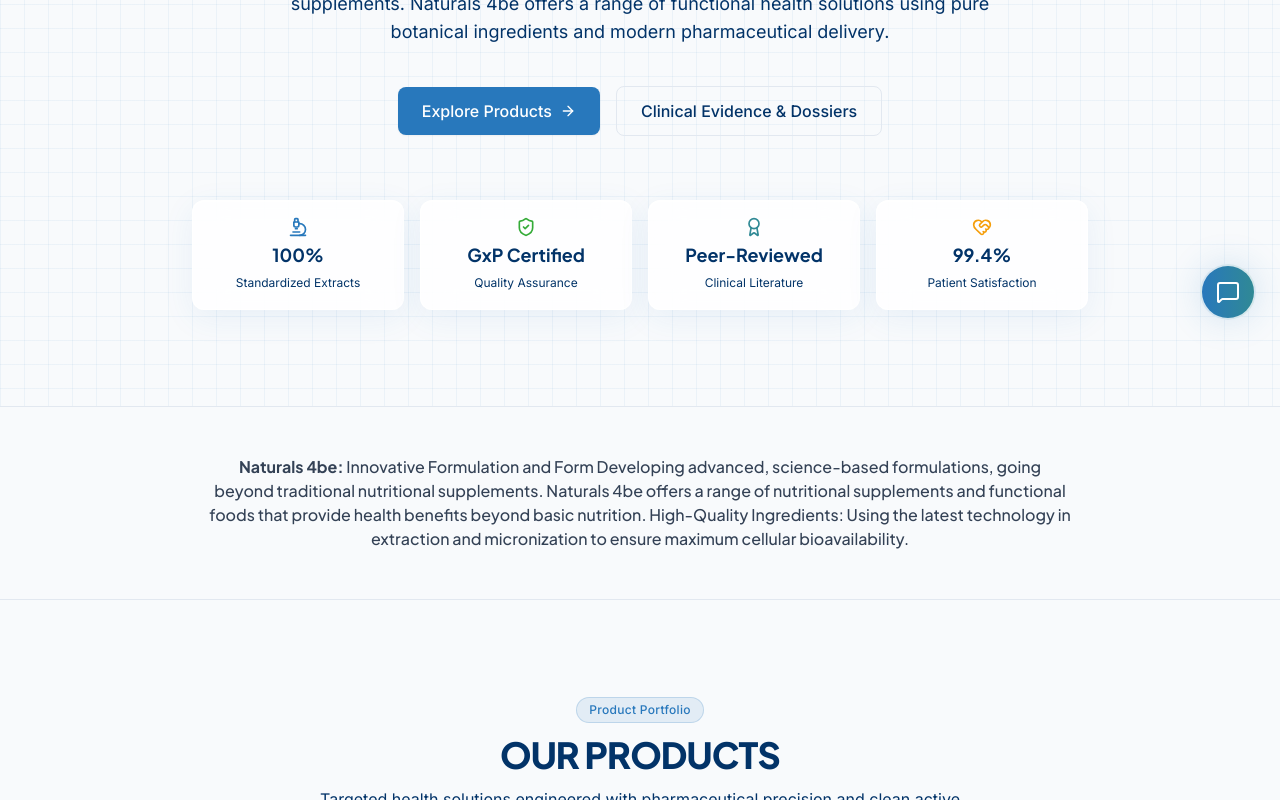
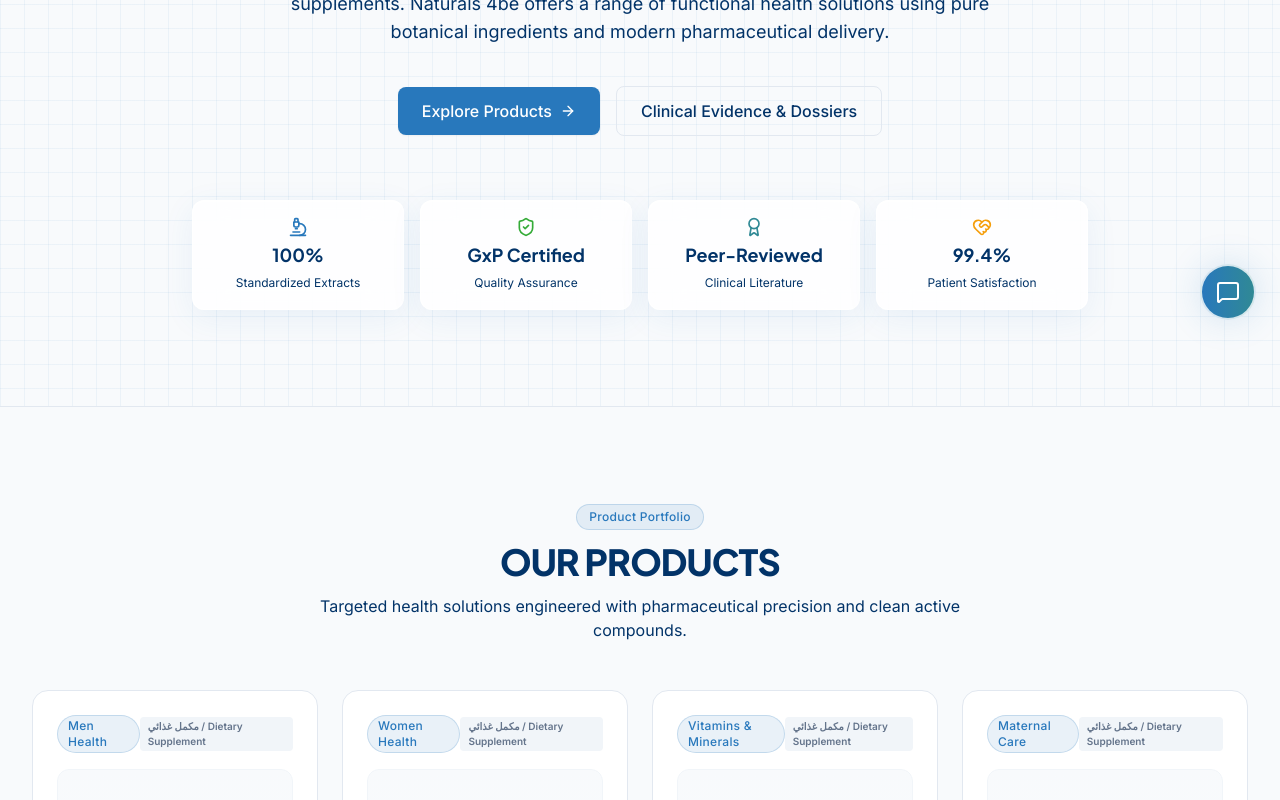
Before and after one commit to Ab-Coder123/mirage-direction-two, a Next.js app in the folder apps/web/: page / in a window 1280 px wide. Shown: the part 456-1256 px from the top of the page. Built offline with nearby package versions, Linux system fonts and the light colour scheme.

Commit message:
fix: remove editorial intro section from home page

```diff
--- a/apps/web/app/page.tsx
+++ b/apps/web/app/page.tsx
@@ -65,14 +65,6 @@
         </div>
       </section>
 
-      {/* Intro Editorial Statement (matching Hetero Cure Image 3) */}
-      <section className="py-12 bg-slate-50 border-b border-brand-border-subtle">
-        <div className="max-w-4xl mx-auto px-4 text-center">
-          <p className="font-heading text-sm md:text-base text-slate-700 leading-relaxed font-medium">
-            <strong>Naturals 4be:</strong> Innovative Formulation and Form Developing advanced, science-based formulations, going beyond traditional nutritional supplements. Naturals 4be offers a range of nutritional supplements and functional foods that provide health benefits beyond basic nutrition. High-Quality Ingredients: Using the latest technology in extraction and micronization to ensure maximum cellular bioavailability.
-          </p>
-        </div>
-      </section>
 
       {/* OUR PRODUCTS Section (matching Hetero Cure Image 3) */}
       <section className="py-16 md:py-24 max-w-7xl mx-auto px-4 sm:px-6 lg:px-8">
```
